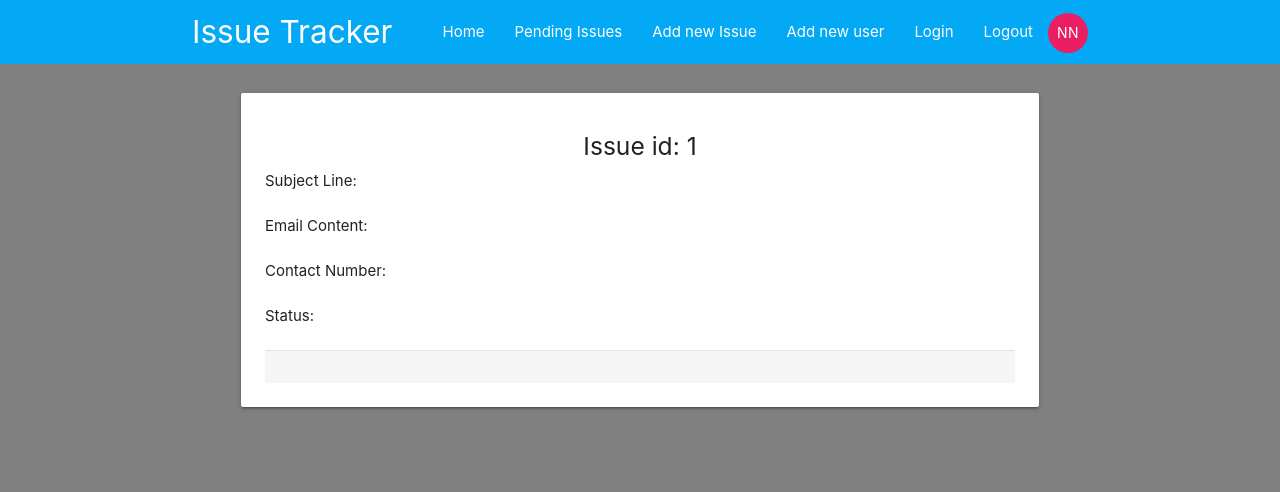
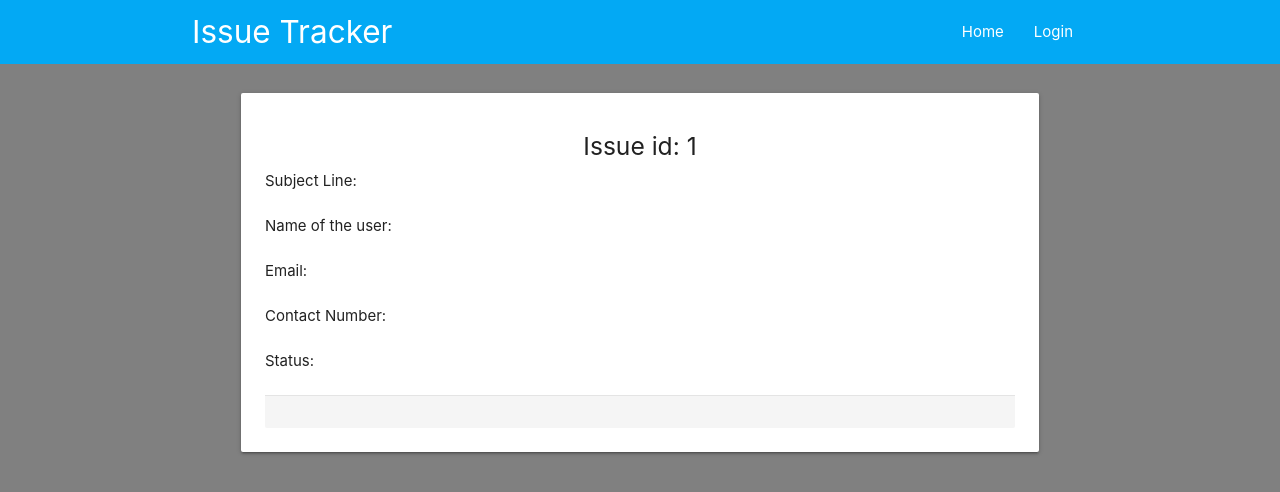
Before and after one commit to kushalg36/BIT, a React (Create React App) app in the folder bit/: page /issue/1 in a window 1280 px wide. Shown: the top 492 px of the page. Built offline with nearby package versions, Linux system fonts and the light colour scheme; no server answers.

Commit message:
navbar issue resolved

```diff
--- a/bit/src/components/AddIssues.js
+++ b/bit/src/components/AddIssues.js
@@ -8,6 +8,7 @@ class AddIssues extends Component {
         super(props);
             this.state={
                 subject:'',
+                name:'',
                 email:'',
                 number:'',
                 logic:'',
@@ -51,6 +52,9 @@ class AddIssues extends Component {
                     <input id="subject" type="text" name="subject" onChange={this.handleChange}/>
                     <label htmlFor="subject">Subject Line</label>
 
+                    <input id="name" type="text" name="name" onChange={this.handleChange}/>
+                    <label htmlFor="name">Name of the user</label>
+
                     <input id="email" type="text" name="email" onChange={this.handleChange}/>
                     <label htmlFor="email">User's email ID</label>
 
--- a/bit/src/components/IssueSummary.js
+++ b/bit/src/components/IssueSummary.js
@@ -5,7 +5,7 @@ import {connect} from 'react-redux';
 
 class Summary extends Component {
     state={
-        // name:'',
+        name:'',
         subject:'',
         email:'',
         number:'',
@@ -27,6 +27,7 @@ class Summary extends Component {
         .then(res => {
             this.setState({
                 subject:res.data[0].subject,
+                name: res.data[0].name,
                 email: res.data[0].email,
                 number:res.data[0].number,
                 status:res.data[0].status,
@@ -40,7 +41,8 @@ class Summary extends Component {
                     <div className="card-content">
                         <h5 className="center title">Issue id: {id}</h5>
                         <p>Subject Line: {this.state.subject}</p><br/>
-                        <p>Email Content: {this.state.email}</p><br/>
+                        <p>Name of the user: {this.state.name}</p><br/>
+                        <p>Email: {this.state.email}</p><br/>
                         <p>Contact Number: {this.state.number}</p><br/>
                         <p>Status: {this.state.status}</p><br/>
                         <div className="card-action grey lighten-4 grey-text">
--- a/bit/src/components/NavBar.js
+++ b/bit/src/components/NavBar.js
@@ -1,12 +1,17 @@
 import React from 'react'
 import {Link} from 'react-router-dom';
+import {connect} from 'react-redux';
+import SignedInLinks from './SignedInLinks';
+import SignedOutLinks from './SignedOutLinks';
 
-const Navbar = () => {
+const Navbar = (props) => {
+    console.log(props.authtoken)
+    const links = props.authtoken ?<SignedInLinks/>:<SignedOutLinks/>
     return (
         <nav className="nav-wrapper light-blue">
             <div className="container">
             <a href="/" className="brand-logo left">Issue Tracker</a>
-                <ul className="right">
+                {/* <ul className="right">
                     <li><Link to="/">Home</Link></li>
                     <li><Link to="/pendingissues">Pending Issues</Link></li>
                     <li><Link to="/addissue">Add new Issue</Link></li>
@@ -14,11 +19,17 @@ const Navbar = () => {
                     <li><Link to="/login">Login</Link></li>
                     <li><Link to="/logout">Logout</Link></li>
                     <button className="btn btn-floating pink lighten-0 z-depth-0">NN</button>
-                </ul>
-
+                </ul> */}
+                {links}
             </div>
         </nav>
     )
 }
 
-export default Navbar;
+const mapStateToProps = (state) => {
+    return {
+        authtoken: state.authtoken
+    }
+}
+
+export default connect(mapStateToProps)(Navbar);
--- a/bit/src/components/OpenIssues.js
+++ b/bit/src/components/OpenIssues.js
@@ -37,7 +37,8 @@ class openIssues extends Component {
                     <div className="post card" key={issue._id}>
                         <div className="card-content">
                             <span className="card-title">{issue.subject}</span>
-                            <p>{issue.logic}</p>
+                            <p>{issue.name}</p>
+                            <p>{issue.subStatus}</p>
                             <div className="card-action grey lighten-4 grey-text">
                                 <p>{issue.timestamp}</p>
                             </div>
--- /dev/null
+++ b/bit/src/components/SignedInLinks.js
@@ -0,0 +1,19 @@
+import React from 'react'
+import {Link} from 'react-router-dom';
+
+const SignedInLinks = () => {
+    return (
+        <div>
+                <ul className="right">
+                    <li><Link to="/">Home</Link></li>
+                    <li><Link to="/pendingissues">Pending Issues</Link></li>
+                    <li><Link to="/addissue">Add new Issue</Link></li>
+                    <li><Link to="/signup">Add new user</Link></li>
+                    <li><Link to="/logout">Logout</Link></li>
+                    <button className="btn btn-floating pink lighten-0 z-depth-0">NN</button>
+                </ul>
+            </div>
+    )
+}
+
+export default SignedInLinks;
--- /dev/null
+++ b/bit/src/components/SignedOutLinks.js
@@ -0,0 +1,15 @@
+import React from 'react'
+import {Link} from 'react-router-dom';
+
+const SignedOutLinks = () => {
+    return (
+        <div>
+            <ul className="right">
+                    <li><Link to="/">Home</Link></li>
+                    <li><Link to="/login">Login</Link></li>
+                </ul>
+            </div>
+    )
+}
+
+export default SignedOutLinks;
--- a/bit/src/components/Signup.js
+++ b/bit/src/components/Signup.js
@@ -42,8 +42,8 @@ class signup extends Component {
         return(
             <div>
             <div className="container">
-                <h2 className="center">SignUp</h2>
                 <form onSubmit={this.handleSubmit}>
+                    <h2 className="center">SignUp</h2>
                     {/* <input id="ID" type="text" name="approver" onChange={this.handleChange} />
                     <label htmlFor="ID">Approver's  ID</label> */}
 
```
